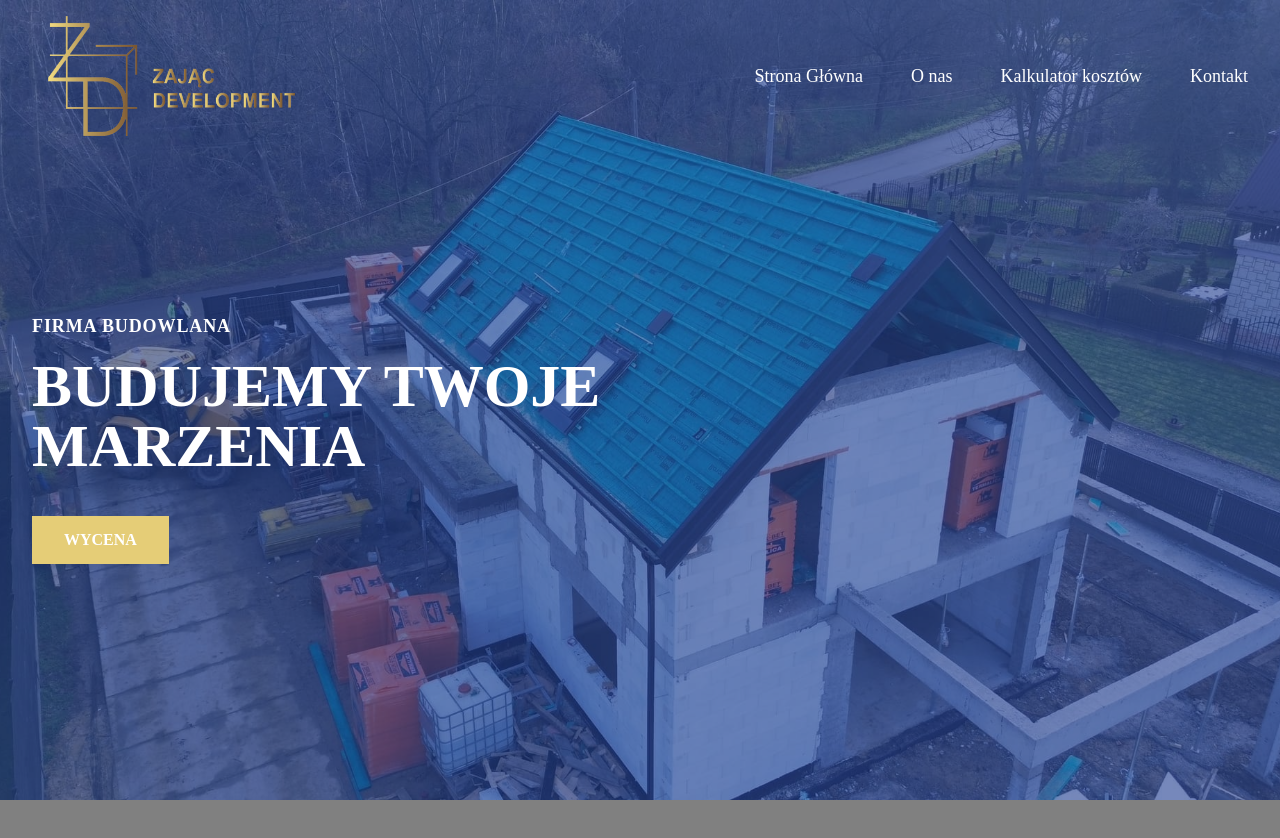
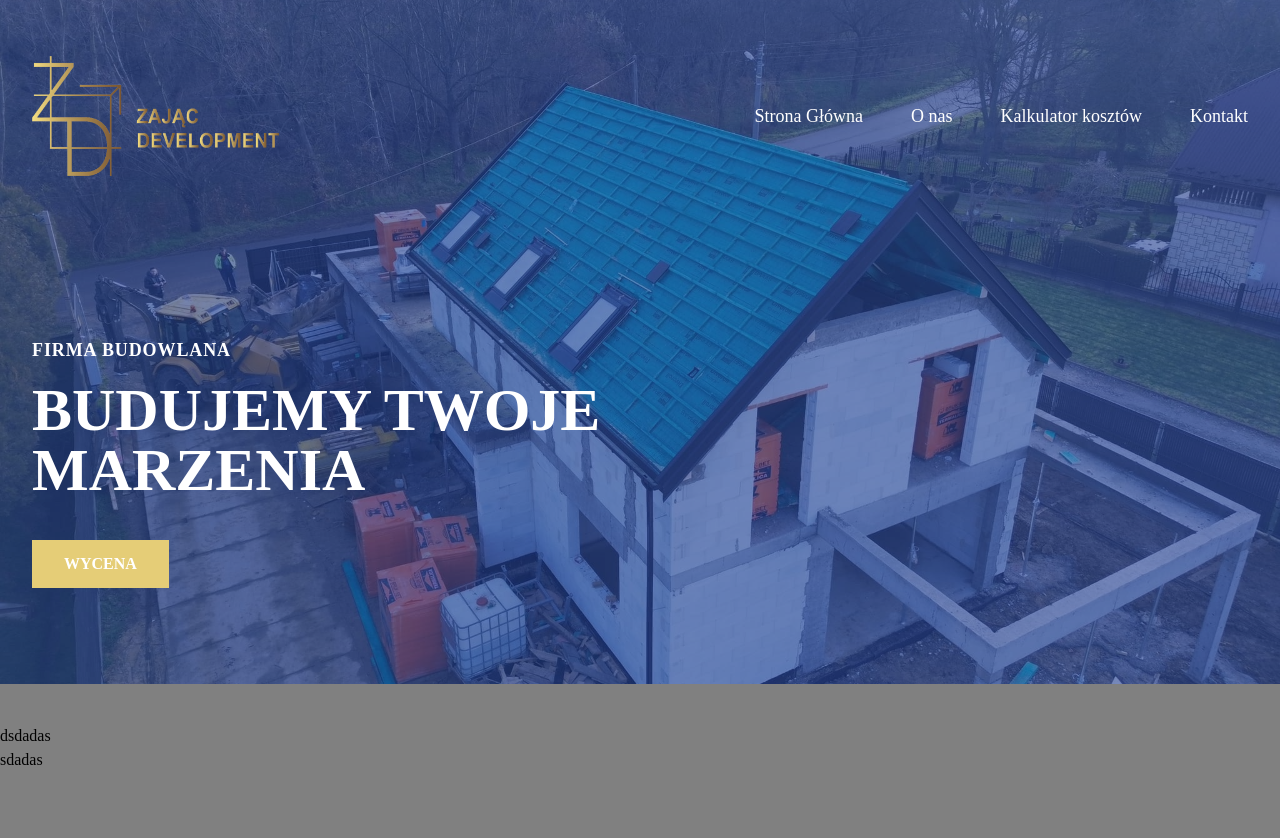
Before and after one commit to michalzajac123/Bulding-site, a Vue app: page / in a window 1280 px wide. Shown: the top 838 px of the page. After the commit the page ends 800 px from the top, so only its background shows below. Built offline with nearby package versions, Linux system fonts and the light colour scheme.

Commit message:
small fixes

```diff
--- a/src/components/HeaderView.vue
+++ b/src/components/HeaderView.vue
@@ -1,11 +1,11 @@
 <template>
   <div
-    class="header-container top-0 bg-blue-800 z-100 text-white flex-col flex justify-center w-full"
+    class="header-container top-0 bg-blue-800 z-100 text-white flex-col flex justify-center w-full "
   >
     <div
-      class="nav flex justify-between items-center w-full max-w-7xl mx-auto px-8 z-10"
+      class="nav flex justify-between mt-14 items-center w-full max-w-7xl mx-auto px-8 z-10"
     >
-      <div class="nav-logo-container p-4">
+      <div class="nav-logo-container">
         <img src="../images/logo.png" alt="logo" class="h-30" />
       </div>
       <div class="nav-items flex space-x-12 text-lg">
@@ -124,4 +124,10 @@ const imageLink = computed(() => {
   }
 });
 </script>
-<style></style>
+<style>
+/* Dodatkowy styl dla zachowania proporcji obrazu */
+.header-container {
+  min-height: 500px; /* Minimalna wysokość dla mniejszych ekranów */
+  position: relative;
+}
+</style>
--- a/src/views/HomeView/HomeView.vue
+++ b/src/views/HomeView/HomeView.vue
@@ -1,4 +1,7 @@
 <template>
-  <div class="h-100">dsdadas</div>
+  <div class="mt-10">
+    dsdadas
+    <p>sdadas</p>
+  </div>
 </template>
 <script setup lang="ts"></script>
```
Also changed, not shown: tsconfig.app.json (+6 -1 lines).
